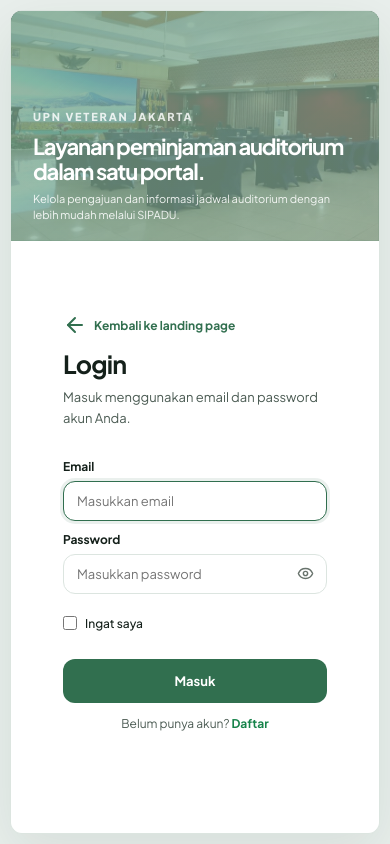
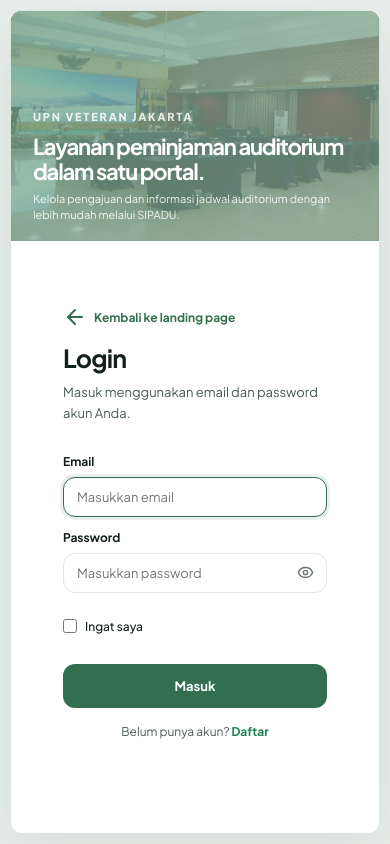
Before and after one commit to sekarpn/SIPADU, a Laravel app: page /login in a window 390 px wide. Run offline with Laravel 12, Linux system fonts and the light colour scheme.

Commit message:
benerin halaman regis dan login

```diff
--- a/app/Http/Controllers/AuthController.php
+++ b/app/Http/Controllers/AuthController.php
@@ -5,7 +5,7 @@ namespace App\Http\Controllers;
 use App\Models\User;
 use Illuminate\Http\Request;
 use Illuminate\Support\Facades\Auth;
-use Illuminate\Validation\Rules\Password;
+use Illuminate\Support\Facades\Hash;
 
 class AuthController extends Controller
 {
@@ -21,20 +21,20 @@ class AuthController extends Controller
 
     public function register(Request $request)
     {
-        $data = $request->validate([
+        $validated = $request->validate([
             'name' => 'required|string|max:255',
             'nim_nip' => 'required|string|max:40|unique:users,nim_nip',
             'email' => 'required|email|max:255|unique:users,email',
-            'password' => [
-                'required',
-                'confirmed',
-                Password::min(8),
-            ],
+            'password' => 'required|string|min:8|confirmed',
         ]);
 
-        $data['role'] = 'peminjam';
-
-        $user = User::create($data);
+        $user = User::create([
+            'name' => $validated['name'],
+            'nim_nip' => $validated['nim_nip'],
+            'email' => $validated['email'],
+            'password' => Hash::make($validated['password']),
+            'role' => 'peminjam',
+        ]);
 
         Auth::login($user);
 
@@ -42,10 +42,7 @@ class AuthController extends Controller
 
         return redirect()
             ->route('borrower.dashboard')
-            ->with(
-                'success',
-                'Pendaftaran berhasil. Selamat datang di SIPADU.'
-            );
+            ->with('success', 'Pendaftaran berhasil. Selamat datang di SIPADU.');
     }
 
     public function login(Request $request)
@@ -55,10 +52,9 @@ class AuthController extends Controller
             'password' => 'required|string',
         ]);
 
-        if (! Auth::attempt(
-            $credentials,
-            $request->boolean('remember')
-        )) {
+        $remember = $request->boolean('remember');
+
+        if (!Auth::attempt($credentials, $remember)) {
             return back()
                 ->withErrors([
                     'email' => 'Email atau password tidak sesuai.',
@@ -68,11 +64,26 @@ class AuthController extends Controller
 
         $request->session()->regenerate();
 
-        return redirect()->intended(
-            Auth::user()->role === 'admin'
-                ? route('admin.dashboard')
-                : route('borrower.dashboard')
-        );
+        $user = Auth::user();
+
+        if ($user->role === 'admin') {
+            return redirect()->route('admin.dashboard');
+        }
+
+        if ($user->role === 'peminjam') {
+            return redirect()->route('borrower.dashboard');
+        }
+
+        Auth::logout();
+
+        $request->session()->invalidate();
+        $request->session()->regenerateToken();
+
+        return redirect()
+            ->route('login')
+            ->withErrors([
+                'email' => 'Role akun tidak dikenali. Silakan hubungi administrator.',
+            ]);
     }
 
     public function logout(Request $request)
@@ -80,7 +91,6 @@ class AuthController extends Controller
         Auth::logout();
 
         $request->session()->invalidate();
-
         $request->session()->regenerateToken();
 
         return redirect()
--- a/resources/views/auth/login.blade.php
+++ b/resources/views/auth/login.blade.php
@@ -150,21 +150,23 @@
         }
     }
 
+    /* FORM PANEL */
     .auth-form-panel {
         display: flex;
         align-items: center;
         justify-content: center;
         min-width: 0;
         min-height: 0;
-        overflow: hidden;
-        padding: clamp(22px, 4vw, 62px);
+        overflow-y: auto;
+        overflow-x: hidden;
+        padding: clamp(24px, 4vw, 62px);
         background: #fff;
     }
 
     .auth-form {
         width: min(440px, 100%);
         max-height: 100%;
-        overflow: hidden;
+        overflow: visible;
         margin: auto;
         color: #172b20;
     }
@@ -173,7 +175,7 @@
         display: inline-flex;
         align-items: center;
         gap: 7px;
-        margin: 0 0 clamp(22px, 4vh, 38px);
+        margin: 0 0 26px;
         color: #64736a;
         font-size: 12px;
         text-decoration: none;
@@ -184,7 +186,7 @@
     }
 
     .auth-form h2 {
-        margin: 0 0 8px;
+        margin: 0 0 9px;
         color: #172b20;
         font-size: clamp(25px, 2.4vw, 32px);
         line-height: 1.2;
@@ -192,7 +194,7 @@
     }
 
     .auth-intro {
-        margin: 0 0 clamp(20px, 3vh, 30px);
+        margin: 0 0 26px;
         color: #68736c;
         font-size: 13px;
         line-height: 1.6;
@@ -204,7 +206,7 @@
     }
 
     .auth-form form > label {
-        margin: 0 0 7px;
+        margin: 0 0 8px;
         color: #20372a;
         font-size: 12px;
         font-weight: 700;
@@ -214,7 +216,7 @@
         box-sizing: border-box;
         width: 100%;
         height: 44px;
-        margin: 0 0 16px;
+        margin: 0 0 18px;
         padding: 0 13px;
         border: 1px solid #dce5e0;
         border-radius: 8px;
@@ -231,7 +233,7 @@
 
     .password-field {
         position: relative;
-        margin: 0 0 16px;
+        margin: 0 0 18px;
     }
 
     .auth-form .password-field input {
@@ -307,7 +309,7 @@
     }
 
     .auth-switch {
-        margin: 22px 0 0;
+        margin: 24px 0 0;
         color: #68736c;
         font-size: 12px;
         text-align: center;
@@ -335,6 +337,7 @@
         max-width: min(520px, 90vw);
     }
 
+    /* TABLET */
     @media (max-width: 760px) {
         .auth-page {
             padding: 10px;
@@ -362,6 +365,7 @@
         }
     }
 
+    /* MOBILE */
     @media (max-width: 560px) {
         .auth-shell {
             grid-template-columns: 1fr;
@@ -388,24 +392,24 @@
         }
 
         .auth-form-panel {
-            padding: 14px 22px;
+            padding: 18px 22px;
         }
 
         .auth-form .back {
-            margin-bottom: 12px;
+            margin-bottom: 14px;
         }
 
         .auth-intro {
-            margin-bottom: 15px;
+            margin-bottom: 18px;
         }
 
         .auth-form input:not([type=checkbox]) {
             height: 40px;
-            margin-bottom: 11px;
+            margin-bottom: 13px;
         }
 
         .password-field {
-            margin-bottom: 11px;
+            margin-bottom: 13px;
         }
 
         .password-toggle {
@@ -413,14 +417,15 @@
         }
 
         .remember-row {
-            margin-bottom: 14px;
+            margin-bottom: 16px;
         }
 
         .auth-switch {
-            margin-top: 13px;
+            margin-top: 16px;
         }
     }
 
+    /* SHORT SCREEN */
     @media (max-height: 650px) and (min-width: 561px) {
         .auth-form-panel {
             padding: 16px 30px;
@@ -459,6 +464,7 @@
 
 <div class="auth-page">
     <main class="auth-shell">
+
         <section class="auth-art" aria-label="Informasi SIPADU">
             <div class="auth-slideshow" aria-hidden="true">
                 <img src="{{ asset('images/slideshow/upnvjnew.jpg') }}" alt="">
@@ -480,6 +486,7 @@
 
         <section class="auth-form-panel">
             <div class="auth-form">
+
                 <a href="{{ route('landing') }}" class="back">
                     <i data-lucide="arrow-left"></i>
                     <span>Kembali ke landing page</span>
@@ -556,8 +563,10 @@
                     Belum punya akun?
                     <a href="{{ route('register') }}">Daftar</a>
                 </p>
+
             </div>
         </section>
+
     </main>
 </div>
 
```
Also changed, not shown: resources/views/auth/register.blade.php (+33 -27 lines).
